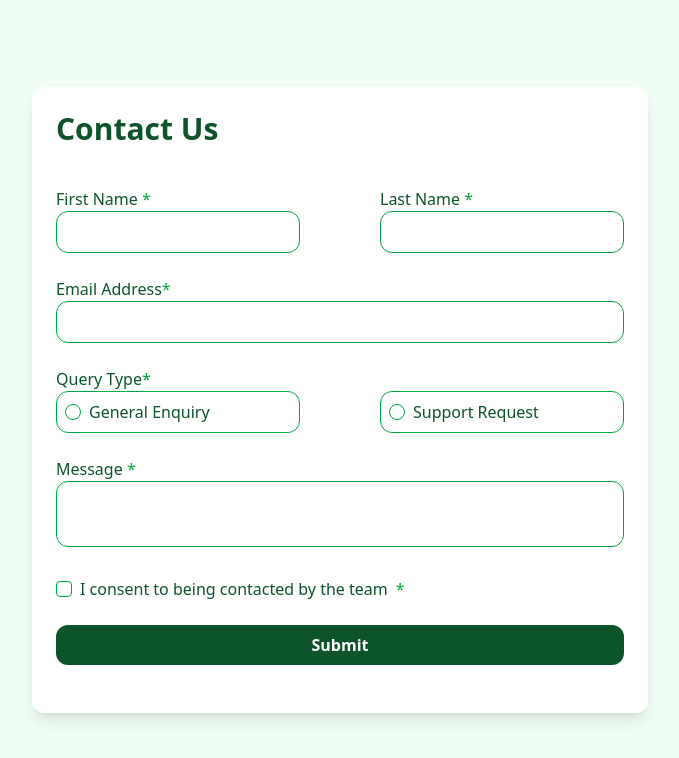
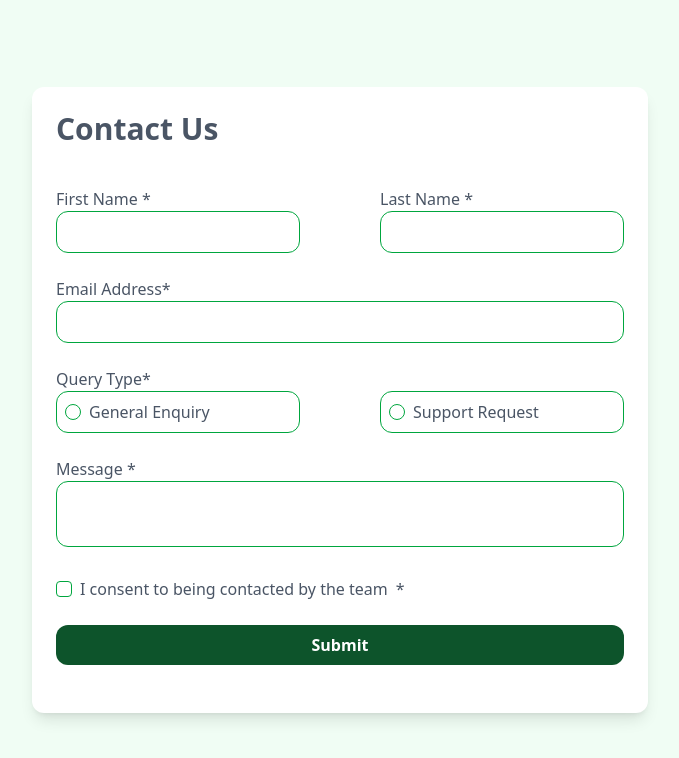
Before and after one commit to Sucdiv231/contact-form, a React (Vite) app: page / in a window 1280 px wide. Shown: the top 758 px of the page, without its empty margins (300-979 px from the left). Built offline with nearby package versions, Linux system fonts and the light colour scheme.

Commit message:
updated text colors

```diff
--- a/src/component/ContactForm.jsx
+++ b/src/component/ContactForm.jsx
@@ -80,7 +80,7 @@ export default function ContactForm() {
   return (
     <>
       {!readyToSubmit && (
-        <div className="bg-white w-full lg:w-1/2 text-green-900 p-6 rounded-xl shadow-lg">
+        <div className="bg-white w-full lg:w-1/2 text-gray-600 p-6 rounded-xl shadow-lg">
           <h1 className="text-xl md:text-2xl lg:text-3xl font-bold mb-6 lg:mb-10">
             Contact Us
           </h1>
@@ -91,7 +91,7 @@ export default function ContactForm() {
                   First Name{" "}
                   <span
                     className={`${
-                      isFirstName === true ? "text-red-500" : "text-green-600"
+                      isFirstName === true ? "text-red-500" : "text-gray-600"
                     }`}
                   >
                     *
@@ -113,7 +113,7 @@ export default function ContactForm() {
                   Last Name{" "}
                   <span
                     className={`${
-                      isLastName === true ? "text-red-500" : "text-green-600"
+                      isLastName === true ? "text-red-500" : "text-gray-600"
                     }`}
                   >
                     *
@@ -137,7 +137,7 @@ export default function ContactForm() {
                 Email Address
                 <span
                   className={`${
-                    isEmail === true ? "text-red-500" : "text-green-600"
+                    isEmail === true ? "text-red-500" : "text-gray-600"
                   }`}
                 >
                   *
@@ -159,7 +159,7 @@ export default function ContactForm() {
                 Query Type
                 <span
                   className={`${
-                    isQuery === true ? "text-red-500" : "text-green-600"
+                    isQuery === true ? "text-red-500" : "text-gray-600"
                   }`}
                 >
                   *
@@ -220,7 +220,7 @@ export default function ContactForm() {
                 Message{" "}
                 <span
                   className={`${
-                    isMessage === true ? "text-red-500" : "text-green-600"
+                    isMessage === true ? "text-red-500" : "text-gray-600"
                   }`}
                 >
                   *
@@ -251,7 +251,7 @@ export default function ContactForm() {
                 I consent to being contacted by the team{" "}
                 <span
                   className={`${
-                    isConsent === true ? "text-red-500" : "text-green-600"
+                    isConsent === true ? "text-red-500" : "text-gray-600"
                   }`}
                 >
                   *
@@ -268,7 +268,7 @@ export default function ContactForm() {
       )}
 
       {readyToSubmit && (
-        <div className="bg-white p-6 text-green-600 font-[600] h-auto">
+        <div className="bg-white p-6 text-gray-600 font-[600] h-auto">
           <p className="">Successfully Submitted!!!</p>
         </div>
       )}
```
